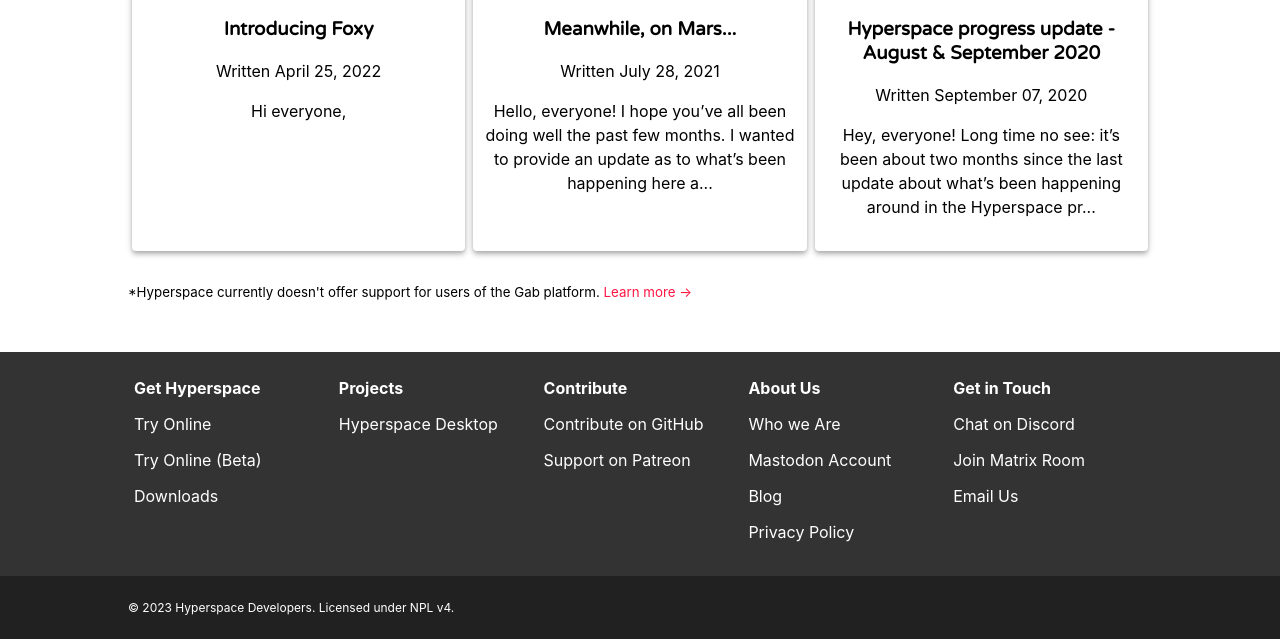
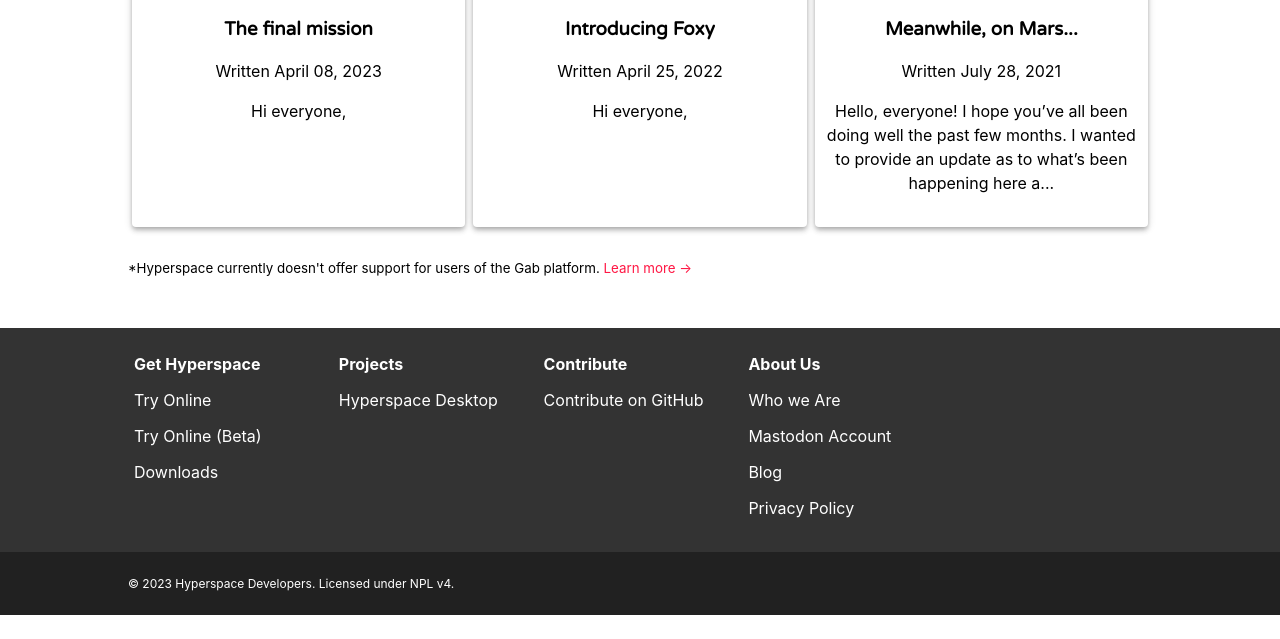
Before and after one commit to hyperspacedev/hyperspacedev.github.io, a Jekyll site: the page built from index.html, in a window 1280 px wide and 900 px high, scrolled down 663 px, cut to the strip 261-900 px from the top of the window. Built offline with Jekyll 4.4.1, drawn with Linux system fonts in a browser that asks for light colours; nearby versions of some CDN libraries; some web fonts are replaced; after the commit the page ends 1539 px from its top, so only the background shows below that; some of the changed lines change nothing that is shown.

Commit message:
Send final transmission :rocket:
Hyperspace is being sunsetted.

```diff
--- a/_data/footer.yml
+++ b/_data/footer.yml
@@ -1,9 +1,9 @@
 - name: Get Hyperspace
   links:
     - name: Try Online
-      link: "https://hyperspaceapp.herokuapp.com"
+      link: "#"
     - name: Try Online (Beta)
-      link: "https://hyperspaceapp-next.herokuapp.com"
+      link: "#"
     - name: Downloads
       link: "/download"
 - name: Projects
@@ -16,8 +16,6 @@
   links:
     - name: Contribute on GitHub
       link: "https://github.com/hyperspacedev"
-    - name: Support on Patreon
-      link: "https://patreon.com/hyperspacedev"
 - name: About Us
   links:
     - name: Who we Are
@@ -25,14 +23,6 @@
     - name: Mastodon Account
       link: "https://mastodon.social/@hyperspacedev"
     - name: Blog
-      link: "/blog"
+      link: "/blog/"
     - name: Privacy Policy
       link: "/privacy"
-- name: Get in Touch
-  links:
-    - name: Chat on Discord
-      link: "https://discord.gg/c69AXwk"
-    - name: Join Matrix Room
-      link: "https://matrix.to/#/#hypermasto:matrix.org"
-    - name: Email Us
-      link: "mailto:software@marquiskurt.net"
--- /dev/null
+++ b/_posts/2023-04-08-post.md
@@ -0,0 +1,43 @@
+---
+title: The final mission
+date: 2023-04-08
+author: Marquis Kurt
+---
+
+Hi everyone,
+
+When I first started the Hyperspace project back in 2019, things were very different than they
+are now. The fediverse still felt like a small nice community that wouldn't grow too much, and
+while a few good clients for it existed, none were quite as polished and friendly for new
+users like college students. I started Hyperspace to fulfill this role as a friendly Mastodon
+app for new users or those not well-versed in the fediverse.
+
+It has been about four years since then, and a lot has changed. With Twitter falling from grace
+due to a man child who shall not be named here and the fediverse growing, more apps have been
+on the rise to accommodate them. Apps like Elk, Ice Cubes, and Ivory are providing great user
+experiences that would feel like a dream to have back in 2019. A lot has changed with Mastodon,
+too, to make the platform much more friendly today.
+
+This brings us back to Hyperspace. Development on our various projects has been slow, and the
+team and I had come to a long discussion about what's going on. Suffice to say, Nodar and I
+have made the difficult decision to sunset the Hyperspace project and its various clients
+(Desktop, Starlight, and Luna).
+
+It's been amazing seeing the work that has been accomplished with Hyperspace and the fediverse
+in general these past four years. We're thankful for the users and fellow contributors that
+brought Hyperspace to where it is today, and we hope that Hyperspace's legacy will continue to
+live on as the fediverse landscape changes.
+
+## What this means for our code
+Within the coming weeks, we will begin archiving our current source code repositories on GitHub
+and making them read-only. You're more than welcome to clone and fork these repositories to
+make something new or unique (insofar that the NPL license is respected). Given that Heroku
+sunsetted its free plan last year, the clients that were available have been taken offline.
+
+---
+
+We thank everyone for exploring the fediverse with us as we land for the final time and retire
+the spacecraft that is Hyperspace.
+
+With love,
+The Hyperspace Team
```
